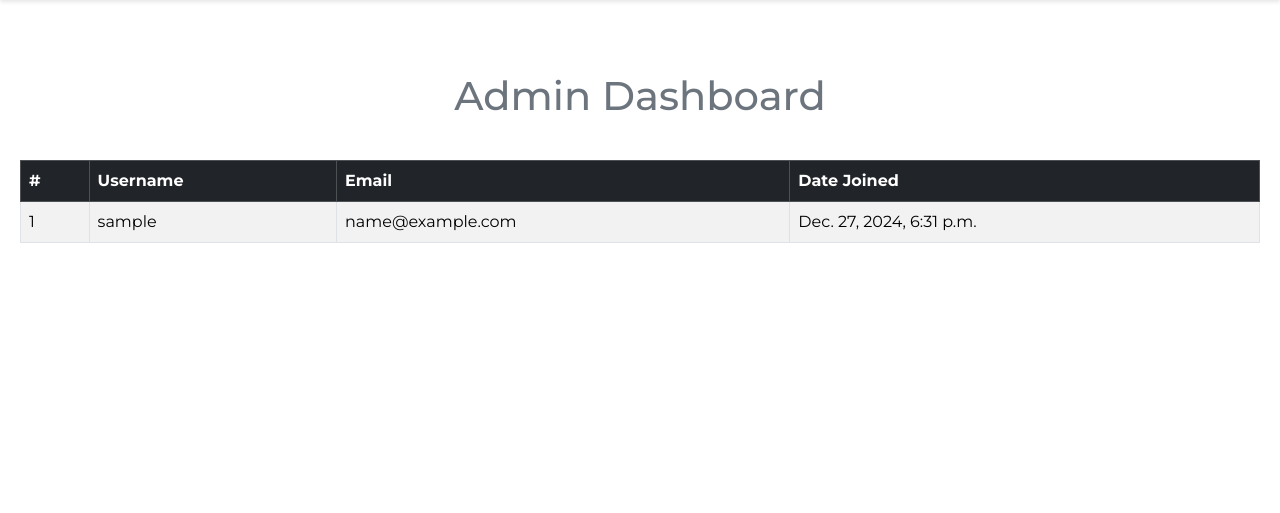
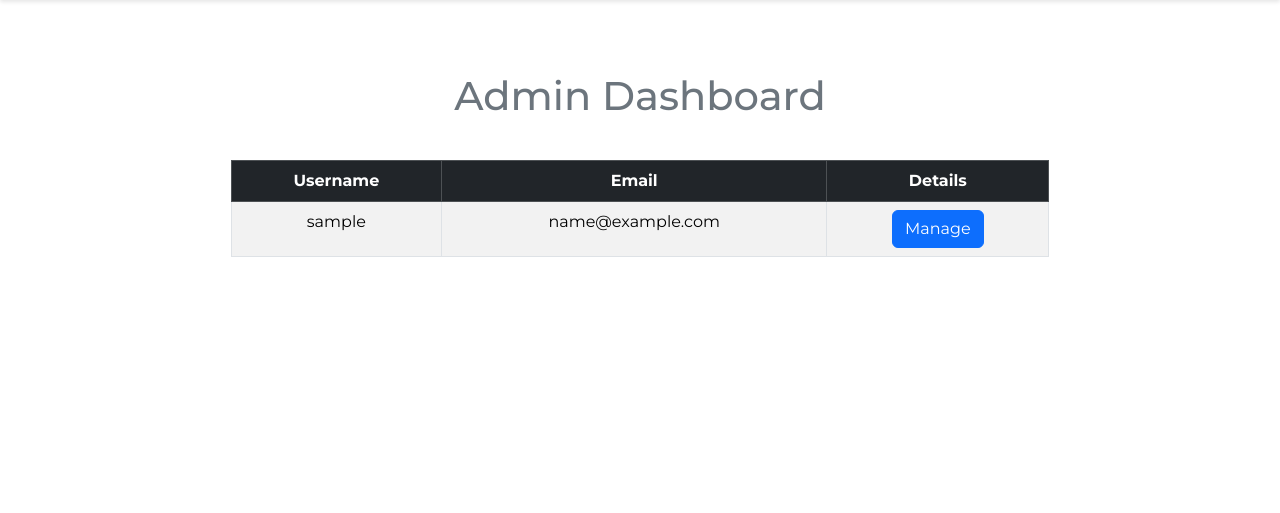
Before and after one commit to PaulR1209/full_stack_fitness, a Django app: page /admin_dashboard in a window 1280 px wide. Shown: the part 74-587 px from the top of the page. Run offline with Django 5.2, Linux system fonts and the light colour scheme; the visitor is signed in with stand-in values (Sample User, id 1); data comes from the database, SQL or seed files in the repository; some libraries are stand-ins or nearby versions.

Commit message:
added manage button to admin dashboard

```diff
--- a/home/templates/home/admin_dashboard.html
+++ b/home/templates/home/admin_dashboard.html
@@ -9,23 +9,23 @@
         </div>
     </div>
     <div class="row mt-4">
-        <div class="col-12">
+        <div class="col-8 text-center mx-auto">
             <table class="table table-bordered table-striped">
                 <thead class="table-dark">
                     <tr>
-                        <th>#</th>
                         <th>Username</th>
                         <th>Email</th>
-                        <th>Date Joined</th>
+                        <th>Details</th>
                     </tr>
                 </thead>
                 <tbody>
                     {% for user in all_users %}
                     <tr>
-                        <td>{{ forloop.counter }}</td>
                         <td>{{ user.username }}</td>
                         <td>{{ user.email }}</td>
-                        <td>{{ user.date_joined }}</td>
+                        <td>
+                            <a class="btn btn-primary">Manage</a>
+                        </td>
                     </tr>
                     {% empty %}
                     <tr>
--- a/home/views.py
+++ b/home/views.py
@@ -2,6 +2,7 @@ from django.shortcuts import render
 from .forms import NewsletterSignupForm
 from django.contrib import messages
 from django.contrib.auth.models import User
+from checkout.models import Order
 from .decorators import admin_required
 
 # Create your views here.
@@ -31,5 +32,10 @@ def about(request):
 def admin_dashboard(request):
 
     all_users = User.objects.all()
+    user_order = Order.objects.all()
 
-    return render(request, "home/admin_dashboard.html", {"all_users": all_users})
+    return render(
+        request,
+        "home/admin_dashboard.html",
+        {"all_users": all_users, "user_order": user_order},
+    )
```
